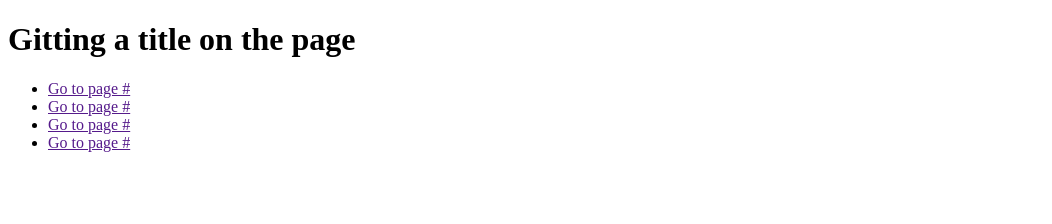
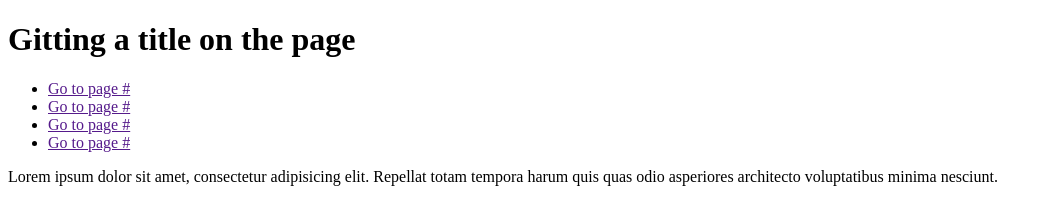
Before and after one commit to tywy87/git-test, a plain HTML site: page index.html in a window 1280 px wide. Shown: the whole page, without its empty margins (0-1052 px from the left). Drawn offline with Linux system fonts and the light colour scheme.

Commit message:
added main structure

```diff
--- a/index.html
+++ b/index.html
@@ -18,5 +18,12 @@
             </ul>
         </nav>
     </header>
+    <main>
+        <section>
+            <div class="wrapper">
+                <p>Lorem ipsum dolor sit amet, consectetur adipisicing elit. Repellat totam tempora harum quis quas odio asperiores architecto voluptatibus minima nesciunt.</p>
+            </div>
+        </section>
+    </main>
 </body>
 </html>
```
